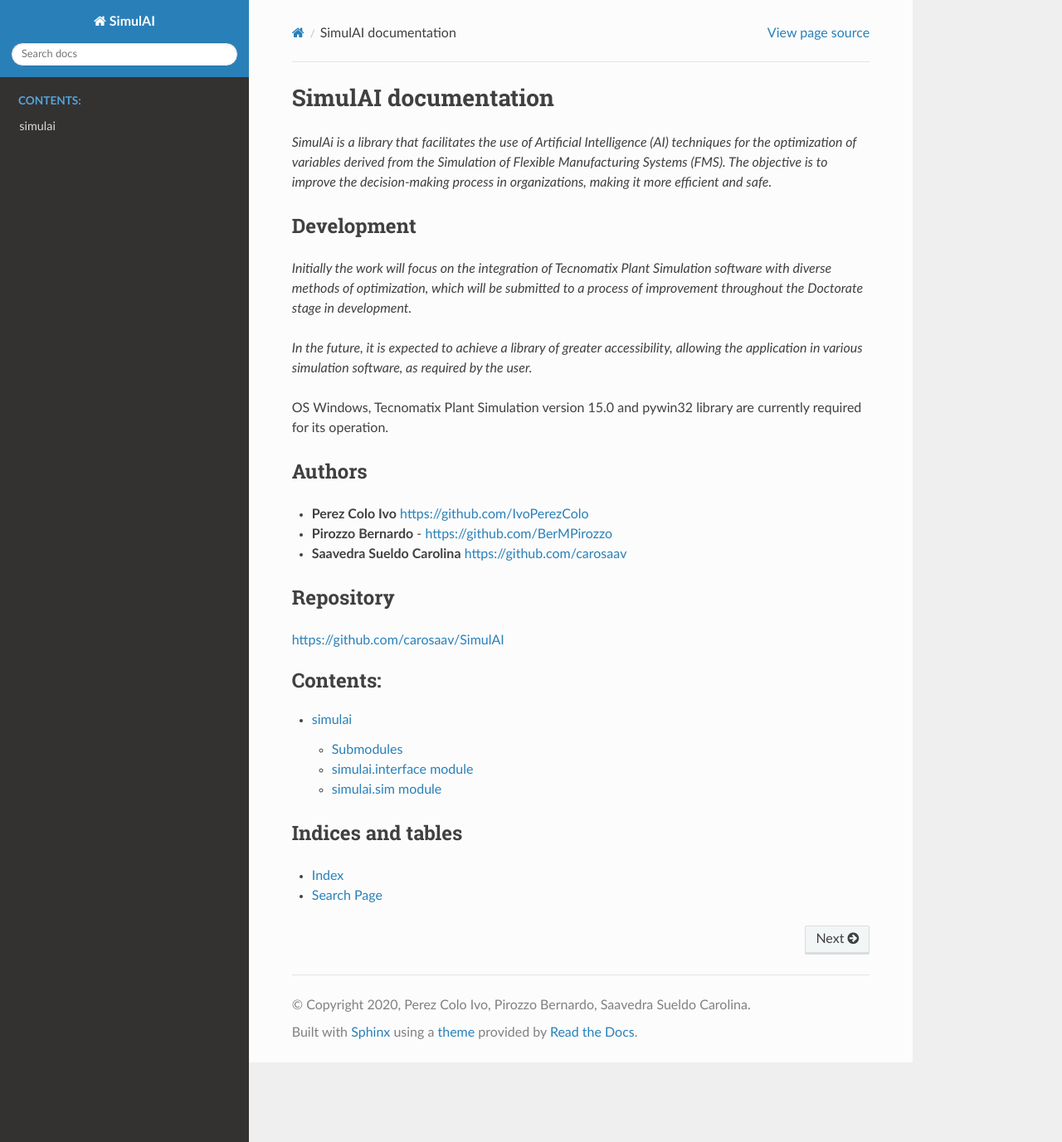
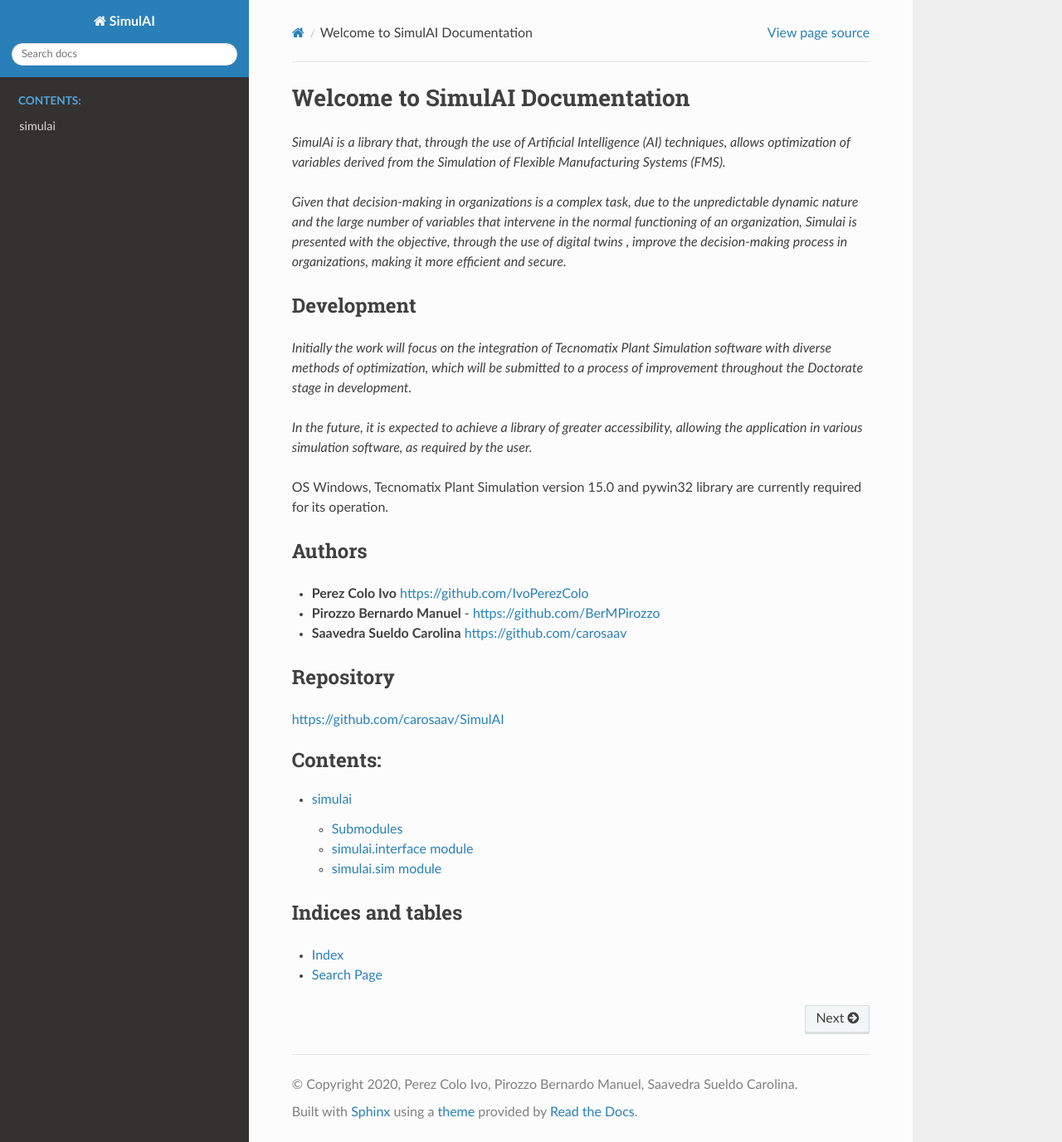
Before and after one commit to carosaav/SimulAI, a Sphinx documentation site: the page built from docs/index.rst, in a window 1280 px wide and 1377 px high. Shown: the whole window at 83% size. Built offline with Sphinx 7.4.7 and the Read the Docs theme 2.0.0, drawn with Linux system fonts in a browser that asks for light colours.

Commit message:
Actualización de documentación

```diff
--- a/docs/conf.py
+++ b/docs/conf.py
@@ -34,8 +34,8 @@
 # -- Project information -----------------------------------------------------
 
 project = 'SimulAI'
-copyright = '2020, Perez Colo Ivo, Pirozzo Bernardo, Saavedra Sueldo Carolina'
-author = 'Perez Colo Ivo, Pirozzo Bernardo, Saavedra Sueldo Carolina'
+copyright = '2020, Perez Colo Ivo, Pirozzo Bernardo Manuel, Saavedra Sueldo Carolina'
+author = 'Perez Colo Ivo, Pirozzo Bernardo Manuel, Saavedra Sueldo Carolina'
 
 # The full version, including alpha/beta/rc tags
 release = "0.0.1"
@@ -67,6 +67,7 @@
 #
 html_theme = 'sphinx_rtd_theme'
 
+
 # Add any paths that contain custom static files (such as style sheets) here,
 # relative to this directory. They are copied after the builtin static files,
 # so a file named "default.css" will overwrite the builtin "default.css".
--- a/docs/index.rst
+++ b/docs/index.rst
@@ -3,10 +3,12 @@
    You can adapt this file completely to your liking, but it should at least
    contain the root `toctree` directive.
 
-SimulAI documentation
-=====================
+Welcome to SimulAI Documentation
+================================
 
-*SimulAi is a library that facilitates the use of Artificial Intelligence (AI) techniques for the optimization of variables derived from the Simulation of Flexible Manufacturing Systems (FMS). The objective is to improve the decision-making process in organizations, making it more efficient and safe.*
+*SimulAi is a library that, through the use of Artificial Intelligence (AI) techniques, allows optimization of variables derived from the Simulation of Flexible Manufacturing Systems (FMS).*
+
+*Given that decision-making in organizations is a complex task, due to the unpredictable dynamic nature and the large number of variables that intervene in the normal functioning of an organization, Simulai is presented with the objective, through the use of digital twins , improve the decision-making process in organizations, making it more efficient and secure.*
 
 Development
 -----------
@@ -21,7 +23,7 @@
 -------
 
 * **Perez Colo Ivo** https://github.com/IvoPerezColo
-* **Pirozzo Bernardo** - https://github.com/BerMPirozzo
+* **Pirozzo Bernardo Manuel** - https://github.com/BerMPirozzo
 * **Saavedra Sueldo Carolina** https://github.com/carosaav
 
 
```
